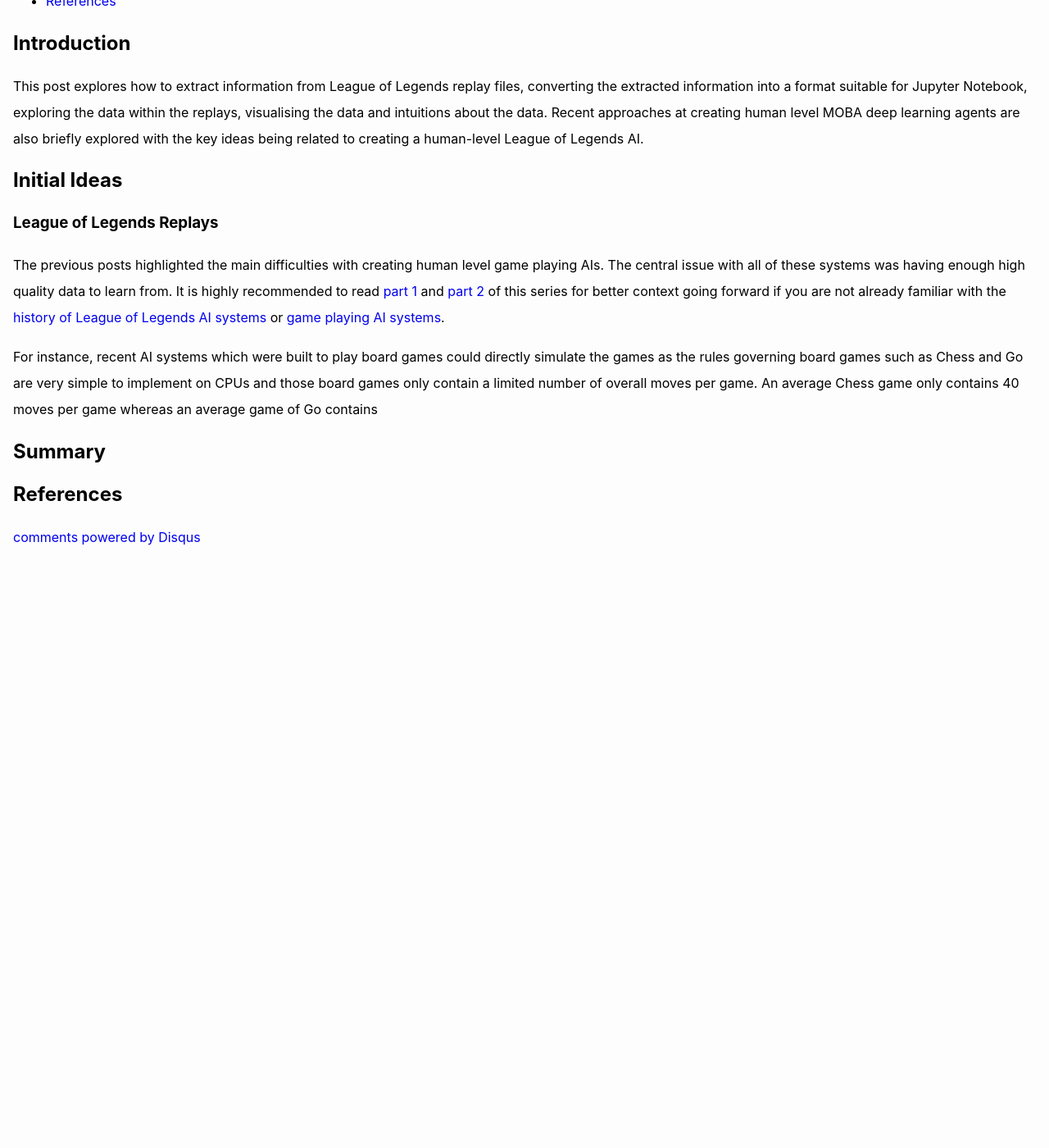
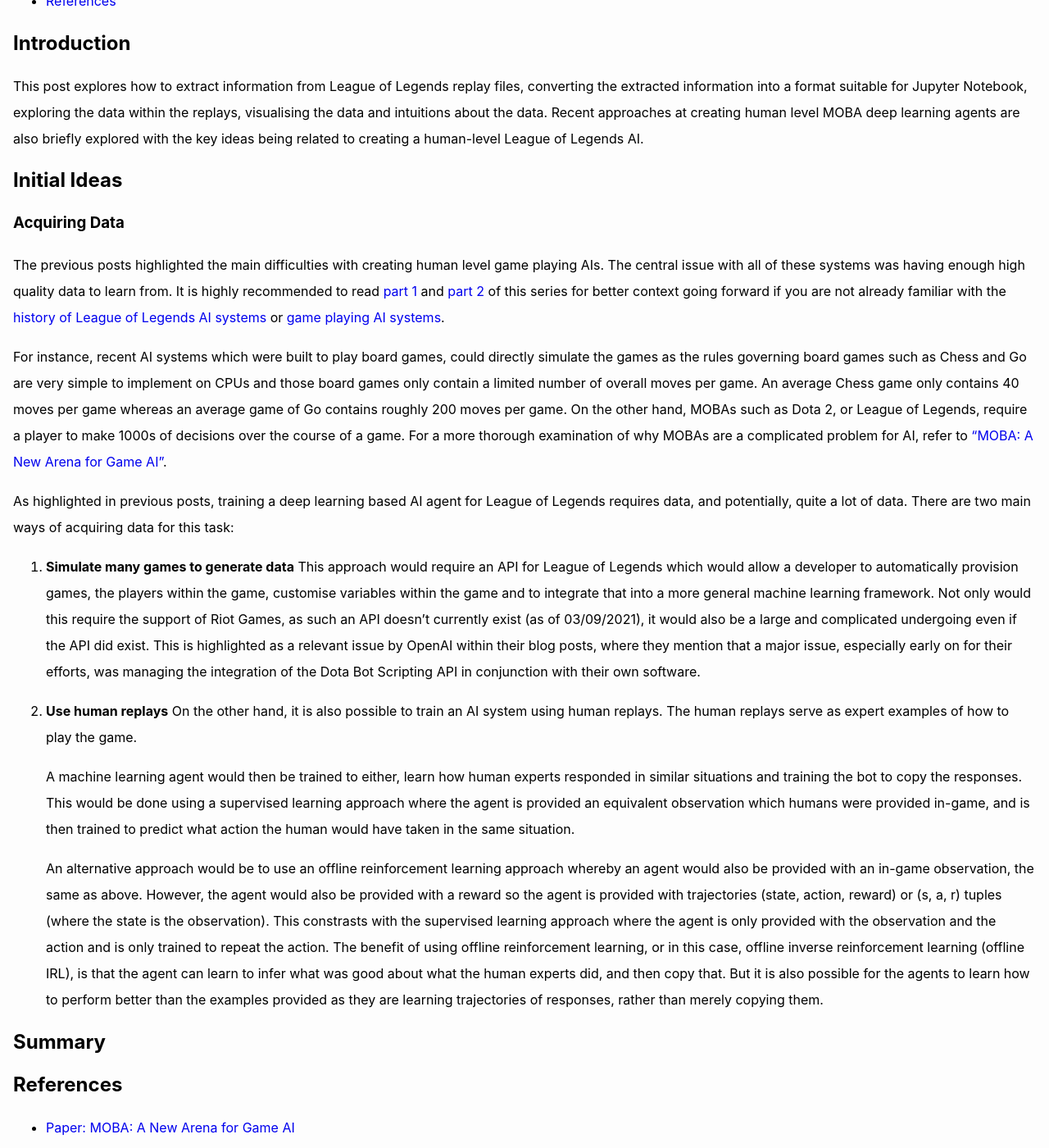
Before and after one commit to MiscellaneousStuff/miscellaneousstuff.github.io, a Jekyll site: the page built from _posts/2021-09-03-tlol-human-level-in-league-of-legends-using-deep-learning.markdown, in a window 1280 px wide and 1400 px high, scrolled down 464 px. Shown: the whole window at 82% size. Built offline with Jekyll 4.4.1, drawn with Linux system fonts in a browser that asks for light colours; comment, search, counter and statistics services are not loaded; before the commit the page ends 1151 px from its top, so only the background shows below that; some of the changed text lies outside the part shown.

Commit message:
acquiring data first half, tlol 3 post

```diff
--- a/_posts/2021-09-03-tlol-human-level-in-league-of-legends-using-deep-learning.markdown
+++ b/_posts/2021-09-03-tlol-human-level-in-league-of-legends-using-deep-learning.markdown
@@ -24,7 +24,7 @@
 
 ## Initial Ideas
 
-### League of Legends Replays
+### Acquiring Data
 
 The previous posts highlighted the main difficulties with creating human level game
 playing AIs. The central issue with all of these systems was having enough high
@@ -34,12 +34,60 @@
 with the [history of League of Legends AI systems](https://miscellaneousstuff.github.io/project/2021/09/01/tlol-human-level-in-league-of-legends-using-deep-learning.html) or [game playing AI systems](https://miscellaneousstuff.github.io/project/2021/09/02/tlol-human-level-in-league-of-legends-using-deep-learning.html).
 
 For instance, recent AI systems which were built to
-play board games could directly simulate the games as the rules governing board
+play board games, could directly simulate the games as the rules governing board
 games such as Chess and Go are very simple to implement on CPUs and those board
 games only contain a limited number of overall moves per game. An average Chess
-game only contains 40 moves per game whereas an average game of Go contains
+game only contains 40 moves per game whereas an average game of Go contains roughly
+200 moves per game. On the other hand, MOBAs such as Dota 2, or League of Legends,
+require a player to make 1000s of decisions over the course of a game. For a more
+thorough examination of why MOBAs are a complicated problem for AI, refer to
+["MOBA: A New Arena for Game AI"](https://arxiv.org/pdf/1705.10443.pdf).
+
+As highlighted in previous posts, training a deep learning based AI agent
+for League of Legends requires data, and potentially, quite a lot of data.
+There are two main ways of acquiring data for this task:
+
+1. **Simulate many games to generate data**
+   This approach would require an API for League of Legends which would allow
+   a developer to automatically provision games, the players within the game,
+   customise variables within the game and to integrate that into a more general
+   machine learning framework. Not only would this require the support of Riot
+   Games, as such an API doesn't currently exist (as of 03/09/2021), it would
+   also be a large and complicated undergoing even if the API did exist. This
+   is highlighted as a relevant issue by OpenAI within their blog posts, where
+   they mention that a major issue, especially early on for their efforts, was
+   managing the integration of the Dota Bot Scripting API in conjunction with
+   their own software.
+
+2. **Use human replays**
+   On the other hand, it is also possible to train an AI system using human
+   replays. The human replays serve as expert examples of how to play the
+   game.
+
+   A machine learning agent would then be trained to either, learn
+   how human experts responded in similar situations and training the bot
+   to copy the responses. This would be done using a supervised learning
+   approach where the agent is provided an equivalent observation which
+   humans were provided in-game, and is then trained to predict what action
+   the human would have taken in the same situation.
+
+   An alternative approach would be to use an offline reinforcement learning
+   approach whereby an agent would also be provided with an in-game observation,
+   the same as above. However, the agent would also be provided with a reward
+   so the agent is provided with trajectories (state, action, reward) or
+   (s, a, r) tuples (where the state is the observation). This constrasts
+   with the supervised learning approach where the agent is only provided
+   with the observation and the action and is only trained to repeat the
+   action. The benefit of using offline reinforcement learning, or in this
+   case, offline inverse reinforcement learning (offline IRL), is that the
+   agent can learn to infer what was good about what the human experts did,
+   and then copy that. But it is also possible for the agents to learn how
+   to perform better than the examples provided as they are learning
+   trajectories of responses, rather than merely copying them.
 
 ## Summary
 
 
 ## References
+
+- [Paper: MOBA: A New Arena for Game AI](https://arxiv.org/pdf/1705.10443.pdf)
```
